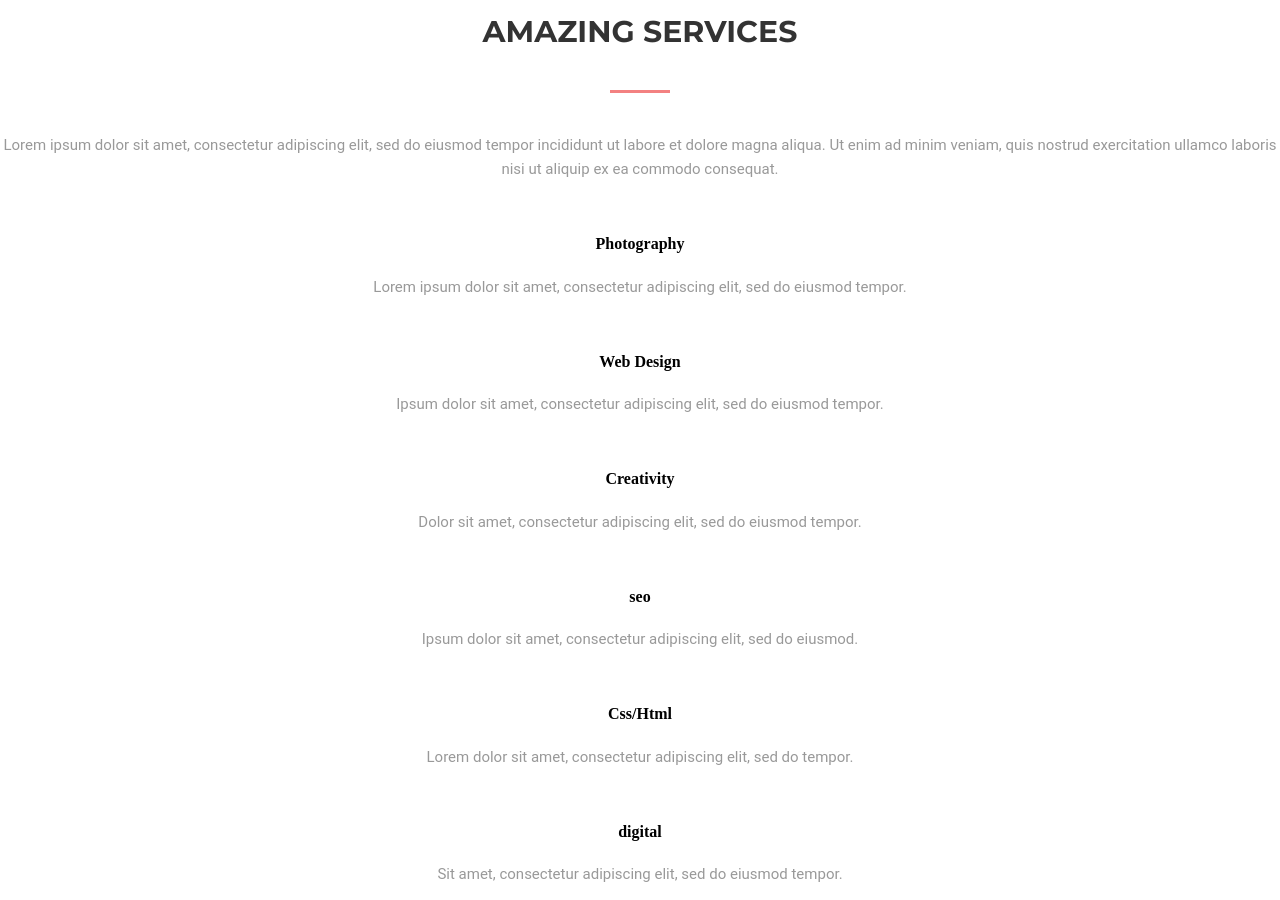
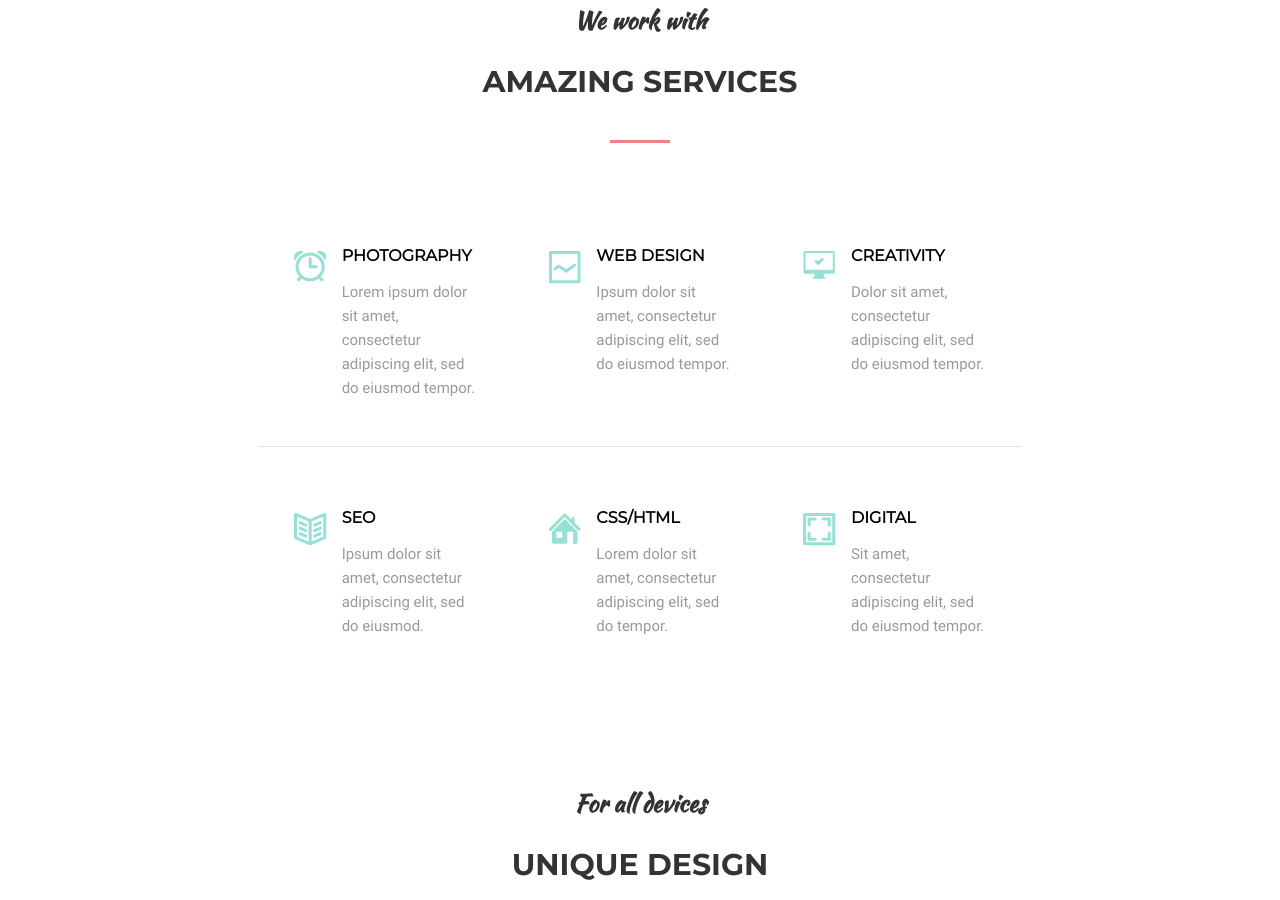
Before and after one commit to Kmalechkanov/MoGo, a plain HTML site: page pages/index.html in a window 1280 px wide. Shown: the part 1720-2620 px from the top of the page. Drawn offline with Linux system fonts and the light colour scheme.

Commit message:
Finish services section

```diff
--- a/pages/index.html
+++ b/pages/index.html
@@ -52,7 +52,7 @@
         </div>
 
         <!-- bottom align -->
-        <div class="va-bottom flex flex-space left-align">
+        <div class="va-bottom flex flex-space-abs left-align">
             <div>
                 <progress value="0.25" class="full-w"></progress>
                 <p>
@@ -143,7 +143,7 @@
     <section id="summary-s" class="page-padding padding-section full-w">
         <!-- 20% -->
 
-        <div class="flex flex-space white-text-u">
+        <div class="flex flex-space-abs white-text-u">
             <div>
                 <h1>42</h1>
                 <p>Web design projects</p>
@@ -169,70 +169,63 @@
     </section>
 
     <!-- services-s -->
-    <section>
+    <section id="services-s" class="page-padding padding-section">
         <!-- center align -->
         <div class="title-s">
             <h2>We work with</h2>
             <h1>Amazing Services</h1>
             <hr>
-            <p>Lorem ipsum dolor sit amet, consectetur adipiscing elit, sed do eiusmod tempor incididunt ut labore et
-                dolore magna aliqua. Ut enim ad minim veniam, quis nostrud exercitation ullamco laboris nisi ut aliquip
-                ex ea commodo consequat. </p>
         </div>
 
         <!-- graph -->
-        <div>
-            <!-- r1 -->
-            <div>
-                <div>
-                    <img src="" alt="">
+        <table>
+            <tr>
+                <td>
+                    <img src="../assets/images/alarm.svg">
                     <div>
                         <h4>Photography</h4>
                         <p>Lorem ipsum dolor sit amet, consectetur adipiscing elit, sed do eiusmod tempor.</p>
                     </div>
-                </div>
-                <div>
-                    <img src="" alt="">
+                </td>
+                <td>
+                    <img src="../assets/images/line-graph.svg">
                     <div>
                         <h4>Web Design</h4>
                         <p>Ipsum dolor sit amet, consectetur adipiscing elit, sed do eiusmod tempor.</p>
                     </div>
-                </div>
-                <div>
-                    <img src="" alt="">
+                </td>
+                <td>
+                    <img src="../assets/images/computer-ok.svg">
                     <div>
                         <h4>Creativity</h4>
                         <p>Dolor sit amet, consectetur adipiscing elit, sed do eiusmod tempor.</p>
                     </div>
-                </div>
-            </div>
-
-            <!-- r2 -->
-            <div>
-                <div>
-                    <img src="" alt="">
+                </td>
+            </tr>
+            <tr>
+                <td>
+                    <img src="../assets/images/book-2.svg">
                     <div>
                         <h4>seo</h4>
                         <p>Ipsum dolor sit amet, consectetur adipiscing elit, sed do eiusmod.</p>
                     </div>
-                </div>
-                <div>
-                    <img src="" alt="">
+                </td>
+                <td>
+                    <img src="../assets/images/home.svg">
                     <div>
                         <h4>Css/Html</h4>
                         <p>Lorem dolor sit amet, consectetur adipiscing elit, sed do tempor.</p>
                     </div>
-                </div>
-                <div>
-                    <img src="" alt="">
+                </td>
+                <td>
+                    <img src="../assets/images/image.svg">
                     <div>
                         <h4>digital</h4>
                         <p>Sit amet, consectetur adipiscing elit, sed do eiusmod tempor.</p>
                     </div>
-                </div>
-            </div>
-
-        </div>
+                </td>
+            </tr>
+        </table>
     </section>
 
     <!-- devices-s -->
--- a/styles/style.css
+++ b/styles/style.css
@@ -25,6 +25,9 @@ h2 {
 
 hr {
     border: 0;
+    width: 100%;
+    height: 1px;
+    background-color: #e5e5e5;
 }
 
 p {
@@ -134,6 +137,10 @@ section {
     background: white;
 }
 
+#welcome-s .flex-space {
+
+}
+
 #summary-s {
     background-color: #95e1d3;
     color: white;
@@ -150,17 +157,57 @@ section {
     font-family: Montserrat;
 }
 
-#summary-s .flex-space div {
+#summary-s .flex-space-abs div {
     padding: 30px 0;
 }
 
-#summary-s .flex-space div {
+#summary-s .flex-space-abs div {
     border-left: 1px solid #ffffff4d
 }
 
-#summary-s .flex-space div:last-child {
+#summary-s .flex-space-abs div:last-child {
     border-right: 1px solid #ffffff4d;
 }
+
+#services-s img {
+    height: max-content;
+    padding: 5px;
+}
+
+#services-s h4 {
+    margin: 0;
+    font-family: Montserrat;
+    text-transform: uppercase;
+}
+
+#services-s p {
+    font-family: Roboto-Regular;
+}
+
+#services-s tr, #services-s td {
+    display: flex;
+    width: 100%;
+    text-align: left;
+    margin: 30px;
+}
+
+#services-s td > div {
+    flex-wrap: wrap;
+    text-align: left;
+}
+
+
+#services-s tr {
+    border-bottom: 1px solid #e5e5e5;
+    width: 100%;
+    margin: 30px 0;
+}
+
+#services-s tr:last-child {
+    border: none;
+}
+
+
 
 .left-align {
     text-align: left;
@@ -229,10 +276,16 @@ section {
 
 .flex-space {
     justify-content: space-between;
+    width: 100%;
+}
+
+.flex-space-abs {
+    justify-content: space-between;
     width: calc(100% - 40%);
 }
 
-.flex-space>div {
+.flex-space > div,
+.flex-space-abs > div {
     width: 100%;
     padding: 10px;
 }
@@ -375,3 +428,8 @@ section {
     font-family: KaushanScript;
     src: url(../assets/fonts/KaushanScript-Regular.ttf);
 }
+
+@font-face {
+    font-family: Roboto-Regular;
+    src: url(../assets/fonts/Roboto-Regular.ttf);
+}
```
Also changed, not shown: assets/fonts/Roboto-Regular.ttf (added), assets/images/alarm.svg (added), assets/images/book-2.svg (added), assets/images/computer-ok.svg (added), assets/images/home.svg (added), assets/images/image.svg (added), assets/images/line-graph.svg (added).
